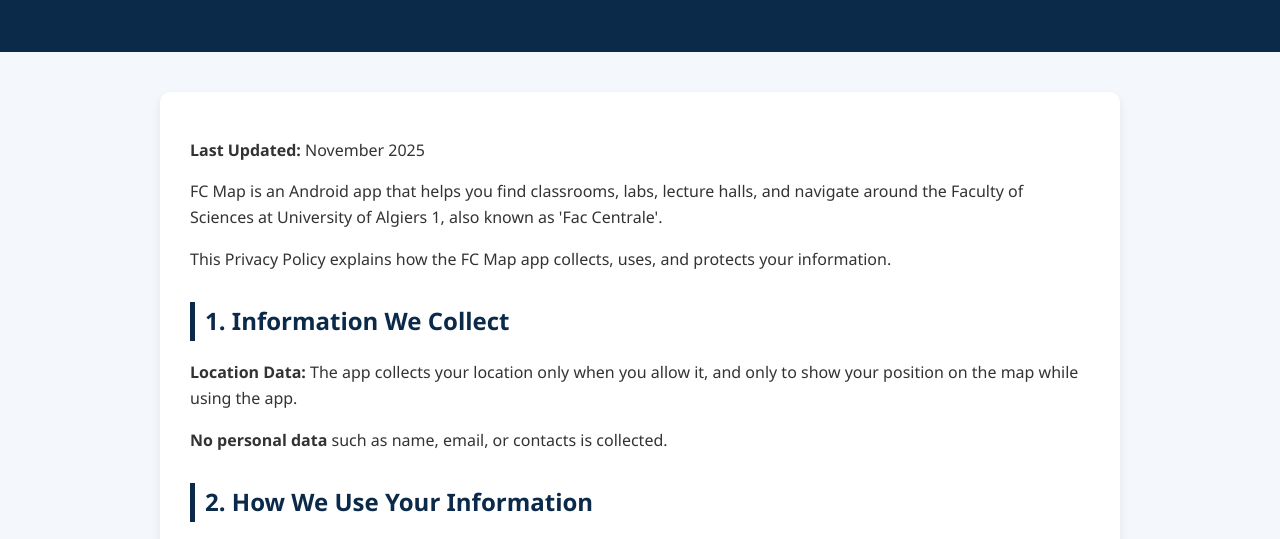
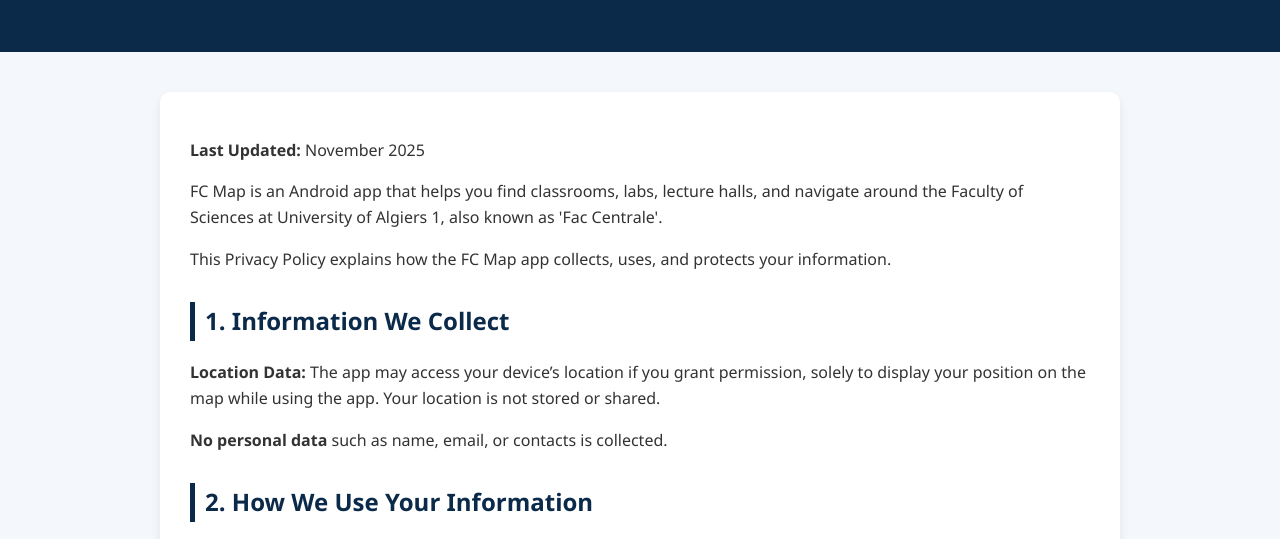
Before and after one commit to DaouiaSarah/FcMap_PrivacyPolicy, a plain HTML site: page index.html in a window 1280 px wide. Shown: the part 251-790 px from the top of the page. Drawn offline with Linux system fonts and the light colour scheme.

Commit message:
Update location data explanation in privacy policy
Clarified location data usage and permissions in privacy policy.

```diff
--- a/index.html
+++ b/index.html
@@ -111,7 +111,7 @@
     <p>This Privacy Policy explains how the FC Map app collects, uses, and protects your information.</p>
 
     <h2>1. Information We Collect</h2>
-    <p><strong>Location Data:</strong> The app collects your location only when you allow it, and only to show your position on the map while using the app.</p>
+    <p><strong>Location Data:</strong> The app may access your device’s location if you grant permission, solely to display your position on the map while using the app. Your location is not stored or shared.</p>
     <p><strong>No personal data</strong> such as name, email, or contacts is collected.</p>
 
     <h2>2. How We Use Your Information</h2>
```
